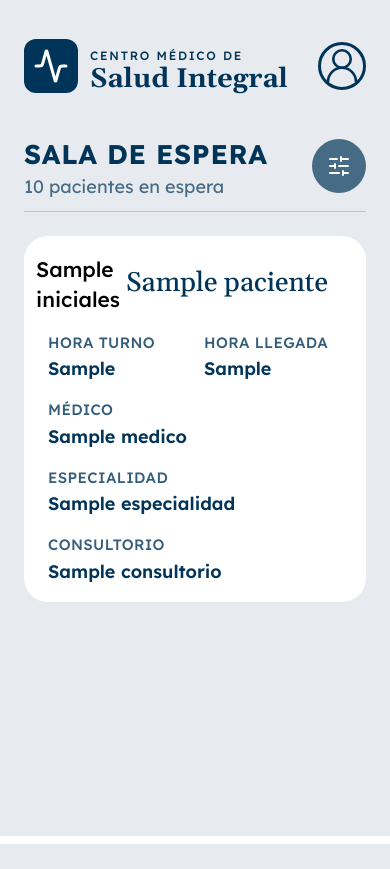
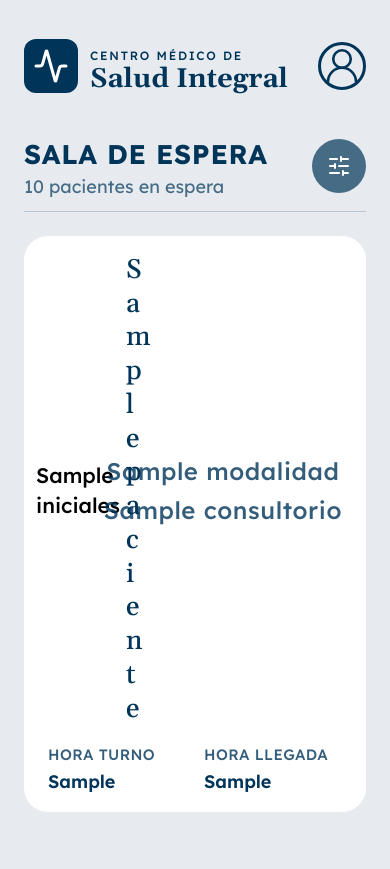
Before and after one commit to SNAndreatta/centro-medico-salud-integral, a Python web app: template frontend/templates/sala_espera/sala_espera.html in a window 390 px wide. Before the commit the page ends 844 px from the top, so only its background shows below. Run offline with Jinja, Linux system fonts and the light colour scheme; the template is opened without the code that fills it: most values are stand-ins (such as "Sample title", 1, 10 or a date in 2020).

Commit message:
fix(sala espera): diseño responsive

```diff
--- a/frontend/static/css/output.css
+++ b/frontend/static/css/output.css
@@ -364,6 +364,15 @@
   .z-\[100\] {
     z-index: 100;
   }
+  .order-1 {
+    order: 1;
+  }
+  .order-2 {
+    order: 2;
+  }
+  .order-3 {
+    order: 3;
+  }
   .col-span-2 {
     grid-column: span 2 / span 2;
   }
@@ -717,6 +726,9 @@
   }
   .max-w-5xl {
     max-width: var(--container-5xl);
+  }
+  .max-w-\[45\%\] {
+    max-width: 45%;
   }
   .max-w-\[160px\] {
     max-width: 160px;
@@ -2189,6 +2201,12 @@
     .sm\:left-32 {
       left: calc(var(--spacing) * 32);
     }
+    .sm\:order-2 {
+      order: 2;
+    }
+    .sm\:order-3 {
+      order: 3;
+    }
     .sm\:col-auto {
       grid-column: auto;
     }
@@ -2419,6 +2437,9 @@
     }
     .sm\:flex-1 {
       flex: 1;
+    }
+    .sm\:flex-\[2\] {
+      flex: 2;
     }
     .sm\:flex-none {
       flex: none;
--- a/frontend/templates/components/_card_paciente.html
+++ b/frontend/templates/components/_card_paciente.html
@@ -1,14 +1,14 @@
 <article class="rounded-2xl bg-white px-4 py-3 transition hover:shadow-md sm:px-7 sm:py-4">
 
-    <!-- Fila principal -->
-    <div class="flex flex-col gap-3 sm:flex-row sm:items-center sm:gap-5">
+    <!-- Fila principal: en celular los horarios bajan solos (flex-wrap + order) -->
+    <div class="flex flex-wrap items-center gap-3 sm:flex-nowrap sm:gap-5">
 
-        <!-- Iniciales y nombre -->
-        <div class="flex min-w-0 flex-1 items-center gap-3 sm:gap-4">
+        <!-- Avatar y nombre -->
+        <div class="order-1 flex min-w-0 flex-1 items-center gap-3 sm:gap-4">
 
             <!-- Avatar -->
             <div
-                class="flex h-10 w-10 sm:h-14 sm:w-14 items-center justify-center rounded-full font-lexend text-sm font-medium sm:text-xl {{ paciente.color_avatar | default('bg-pink-100 text-pink-500') }}">
+                class="flex h-10 w-10 shrink-0 items-center justify-center rounded-full font-lexend text-sm font-medium sm:h-14 sm:w-14 sm:text-xl {{ paciente.color_avatar | default('bg-pink-100 text-pink-500') }}">
                 {{ paciente.iniciales }}
             </div>
 
@@ -19,8 +19,23 @@
 
         </div>
 
-        <!-- Horarios -->
-        <div class="grid grid-cols-2 gap-3 sm:flex sm:flex-1 sm:items-center sm:justify-between sm:gap-4">
+        <!-- Tres letras + número de consultorio (celular: apilados / tablet y web: lado a lado) -->
+        <div class="order-2 flex shrink-0 flex-col items-center justify-center gap-0.5 sm:order-3 sm:flex-row sm:gap-4">
+
+            <span class="font-lexend text-base font-medium tracking-wide text-acento/80 sm:text-2xl lg:text-[26px]">
+                {{ paciente.modalidad }}
+            </span>
+
+            {% if paciente.consultorio %}
+            <span class="font-lexend text-base font-medium tracking-wide text-acento/80 sm:text-2xl lg:text-[26px]">
+                {{ paciente.consultorio }}
+            </span>
+            {% endif %}
+
+        </div>
+
+        <!-- Horarios (en celular bajan a su propio renglón) -->
+        <div class="order-3 grid w-full grid-cols-2 gap-3 sm:order-2 sm:flex sm:w-auto sm:flex-1 sm:items-center sm:justify-start sm:gap-4">
 
             <!-- Hora del turno -->
             <div class="flex flex-col gap-0.5 sm:flex-row sm:items-center sm:gap-2">
@@ -50,64 +65,6 @@
 
         </div>
 
-        <!-- Modalidad (tres letras): solo tablet y web -->
-        <div class="hidden items-center justify-center sm:flex sm:w-24">
-
-            <span class="font-lexend text-base font-medium tracking-wide text-acento/80 sm:text-2xl lg:text-[26px]">
-                {{ paciente.modalidad }}
-            </span>
-
-        </div>
-
     </div>
 
-    <!-- Datos extra: SOLO celular (en tablet y web la especialidad ya se ve en la fila principal) -->
-    {% if paciente.medico or paciente.especialidad or paciente.consultorio %}
-    <div class="mt-3 grid grid-cols-2 gap-3 sm:hidden">
-
-        {% if paciente.medico %}
-        <div class="col-span-2 flex min-w-0 flex-col gap-0.5">
-
-            <span class="text-[10px] font-medium font-lexend tracking-wide text-acento/80">
-                MÉDICO
-            </span>
-
-            <span class="break-words text-xs font-semibold font-lexend text-acento">
-                {{ paciente.medico }}
-            </span>
-
-        </div>
-        {% endif %}
-
-        {% if paciente.especialidad %}
-        <div class="col-span-2 flex min-w-0 flex-col gap-0.5">
-
-            <span class="text-[10px] font-medium font-lexend tracking-wide text-acento/80">
-                ESPECIALIDAD
-            </span>
-
-            <span class="break-words text-xs font-semibold font-lexend text-acento">
-                {{ paciente.especialidad }}
-            </span>
-
-        </div>
-        {% endif %}
-
-        {% if paciente.consultorio %}
-        <div class="col-span-2 flex min-w-0 flex-col gap-0.5">
-
-            <span class="text-[10px] font-medium font-lexend tracking-wide text-acento/80">
-                CONSULTORIO
-            </span>
-
-            <span class="text-xs font-semibold font-lexend text-acento">
-                {{ paciente.consultorio }}
-            </span>
-
-        </div>
-        {% endif %}
-
-    </div>
-    {% endif %}
-
 </article>
```
